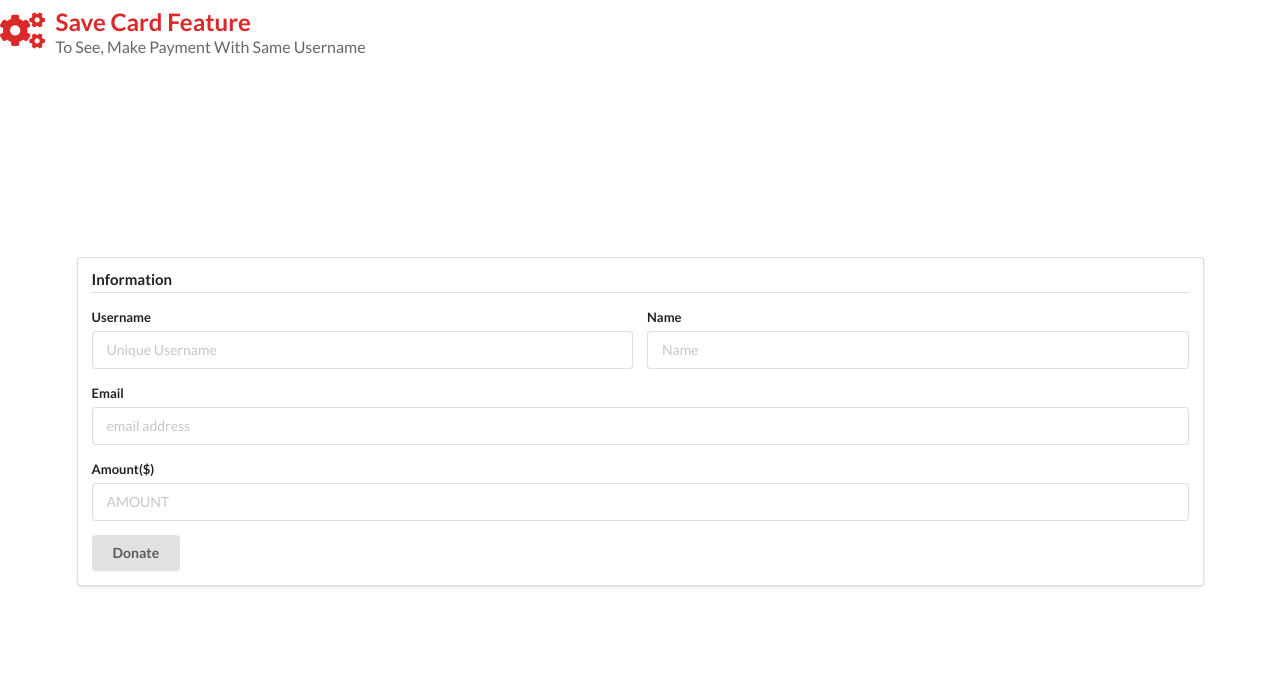
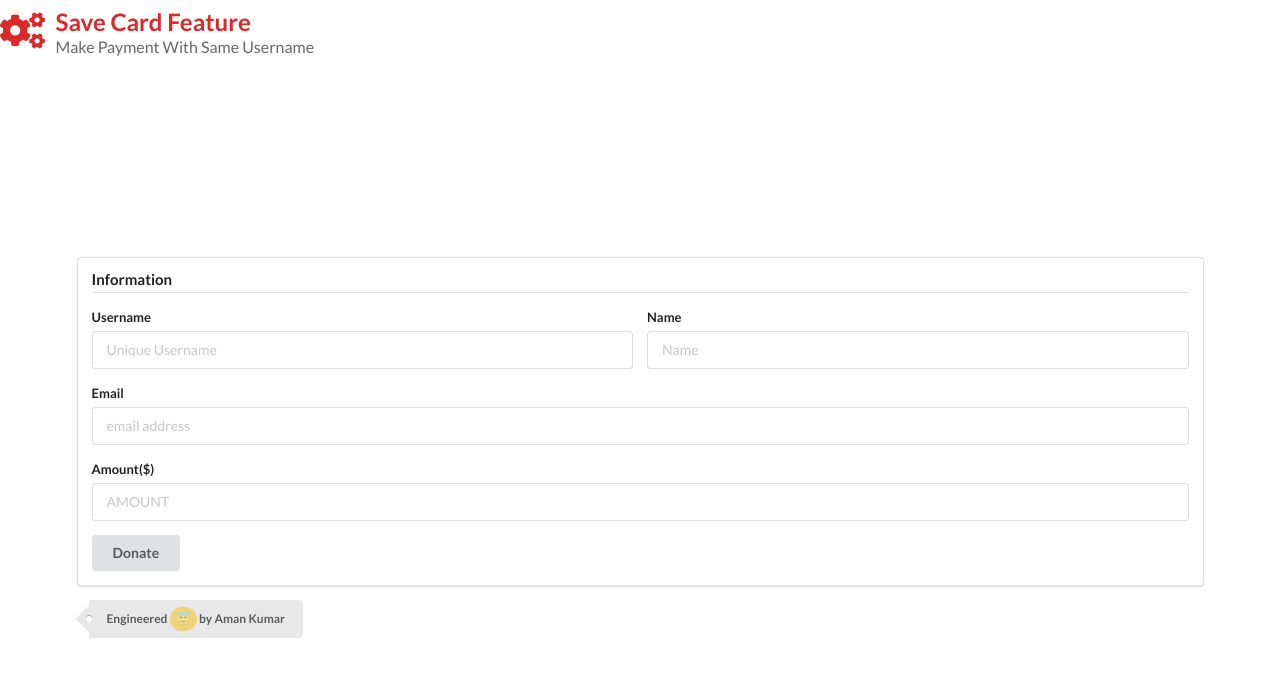
Before and after one commit to aman-kumar-jh/paysafe-roiim, a React (Create React App) app: page / in a window 1280 px wide. Shown: the top 676 px of the page. Built offline with nearby package versions, Linux system fonts and the light colour scheme.

Commit message:
ui more clear

```diff
--- a/src/App.js
+++ b/src/App.js
@@ -197,7 +197,7 @@ class App extends React.Component {
 						console.log("went wrong");
 					}
 				})
-				.catch(( ) => {
+				.catch(() => {
 					alert("Please try again something went wrong");
 					this.setState(intitalState);
 				});
@@ -213,9 +213,7 @@ class App extends React.Component {
 					<i className="settings icon"></i>
 					<div className="content">
 						Save Card Feature
-						<div className="sub header">
-							To See, Make Payment With Same Username
-						</div>
+						<div className="sub header">Make Payment With Same Username</div>
 					</div>
 				</h2>
 
@@ -290,6 +288,10 @@ class App extends React.Component {
 							</div>
 						</form>
 					</div>
+					<span className="ui tag label">
+						Engineered <a class="ui yellow circular label">&#128519;</a> by Aman
+						Kumar
+					</span>
 				</div>
 			</div>
 		);
```
